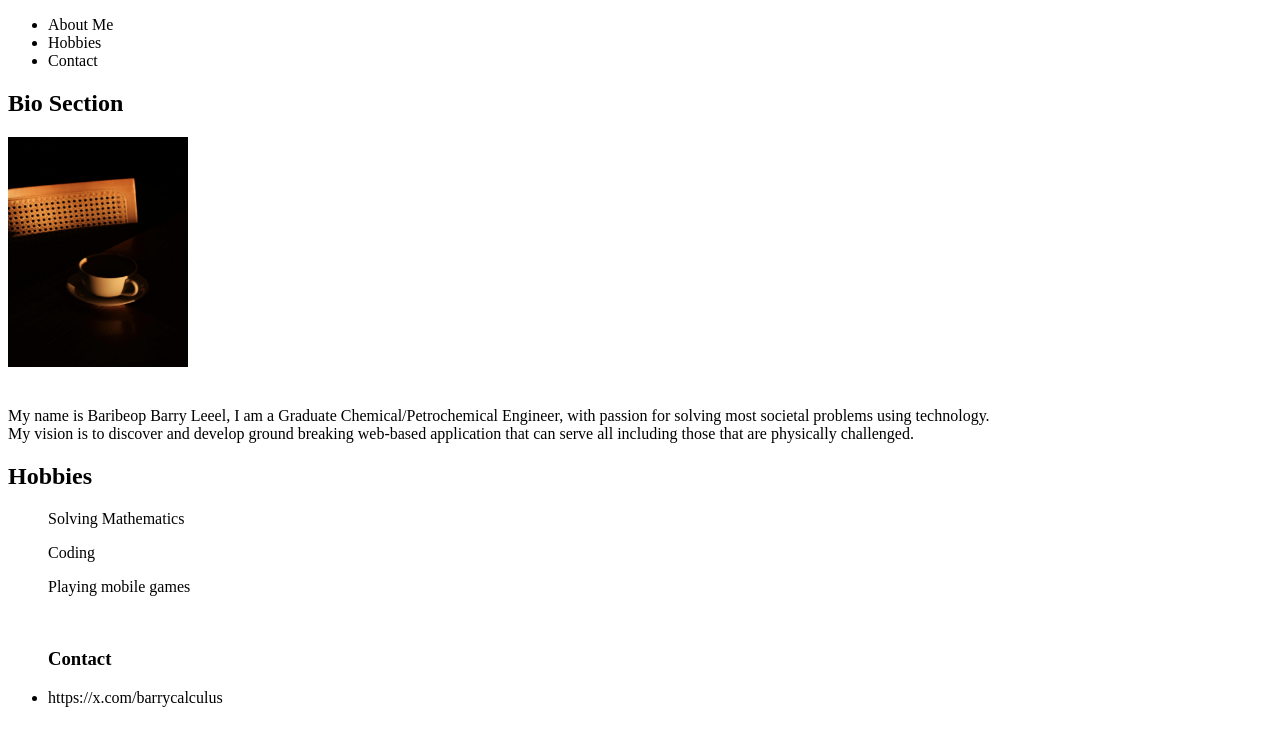
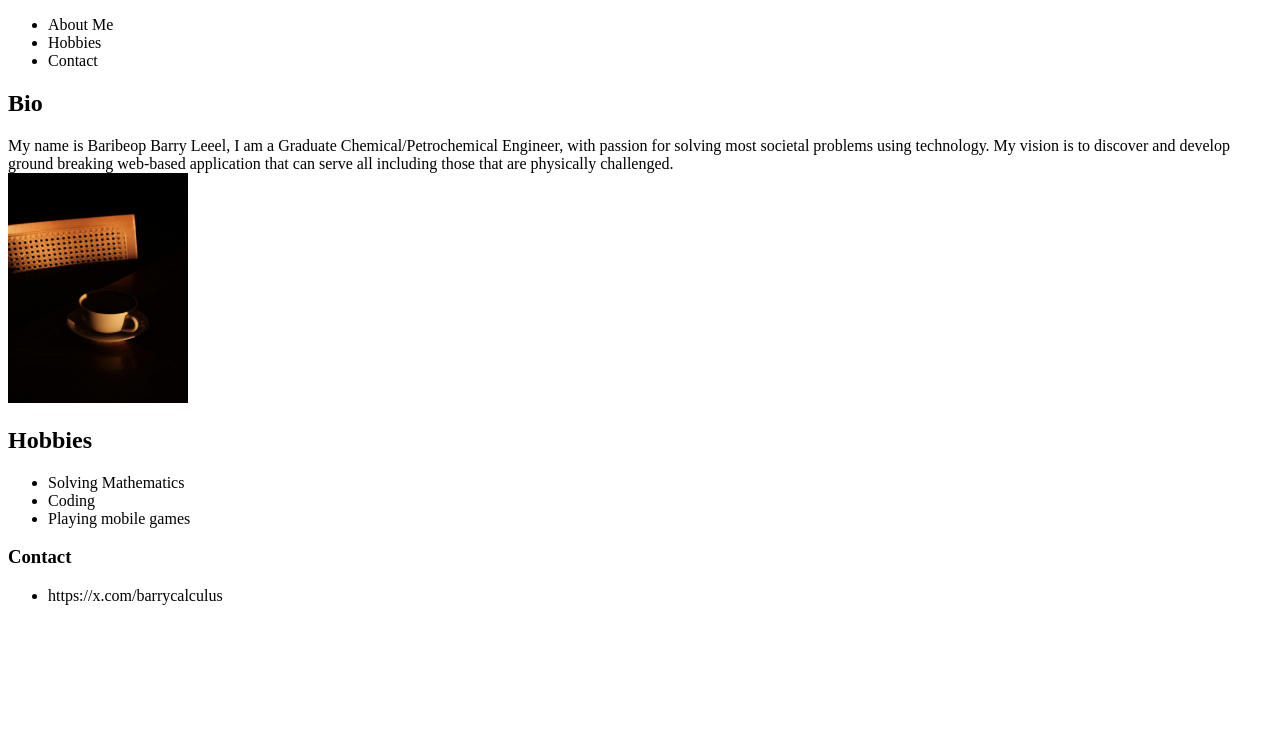
Before and after one commit to Baribeop/3mmtproject1, a plain HTML site: page index.html in a window 1280 px wide. Drawn offline with Linux system fonts and the light colour scheme.

Commit message:
format and refactor code

```diff
--- a/index.html
+++ b/index.html
@@ -1,13 +1,15 @@
 <!DOCTYPE html>
-
 <html lang="en">
-
     <head>
         <meta charset="UTF-8" >
         <meta name="viewport" content="width=device-width, initial-scale=1 ">
+    </head>
+           <!-- This project is a web-based application that showcases the Profile of the developer,
+                It is serves as online curriculum vitae, which people, especially recruiters can view to see basic information
+                about someone. The only tech used in this case is HTML  -->
+    <body>
+        <header>
             <title>My Profile</title>
-    </head>
-    <body>
                 <nav>
                     <ul>
                         <li>About Me</li>
@@ -15,44 +17,32 @@
                         <li>Contact</li>
                     </ul>
                 </nav>
-
+        </header>
         <section>
-
-            <!-- This project is a web-based application that showcases the Profile of the developer,
-             It is serves as online curriculum vitae, which people, especially recruiters can view to see basic information
-            about someone. The only tech used in this case is HTML
-             -->
-
-            <h1>Bio Section</h1>
+            <h1>Bio</h1>
                 <p>
-                <img src="mypic.jpg" width="180px" height="230px" alt="my picture"> <br><br><br>
                     My name is Baribeop Barry Leeel, I am a Graduate Chemical/Petrochemical Engineer,
-                with passion for solving most societal problems using technology. <br>
-                My vision is to discover  and develop ground breaking web-based application that
-                can serve all including those that are physically challenged.
-
+                    with passion for solving most societal problems using technology.
+                    My vision is to discover and develop ground breaking web-based application that
+                    can serve all including those that are physically challenged. <br>
+                    <img src="mypic.jpg" width="180px" height="230px" alt="my picture">
                 </p>
         </section>
-
         <section>
             <h2>Hobbies</h2>
-            <ul>Solving Mathematics</ul>
-            <ul>Coding</ul>
-            <ul>Playing mobile games</ul>
-        </section> <br>
+                <ul>
+                    <li>Solving Mathematics</li>
+                    <li>Coding</li>
+                    <li>Playing mobile games</li>
+                </ul>
+        </section>
     </body>
-
-
-
-
     <footer>
+        <h3>Contact</h3>
             <nav>
                 <ul>
-                <h3>Contact</h3>
                     <li>https://x.com/barrycalculus</li>
                 </ul>
             </nav>
     </footer>
-
-
 </html>
```
Lines whose indentation alone changed are shown as unchanged.
